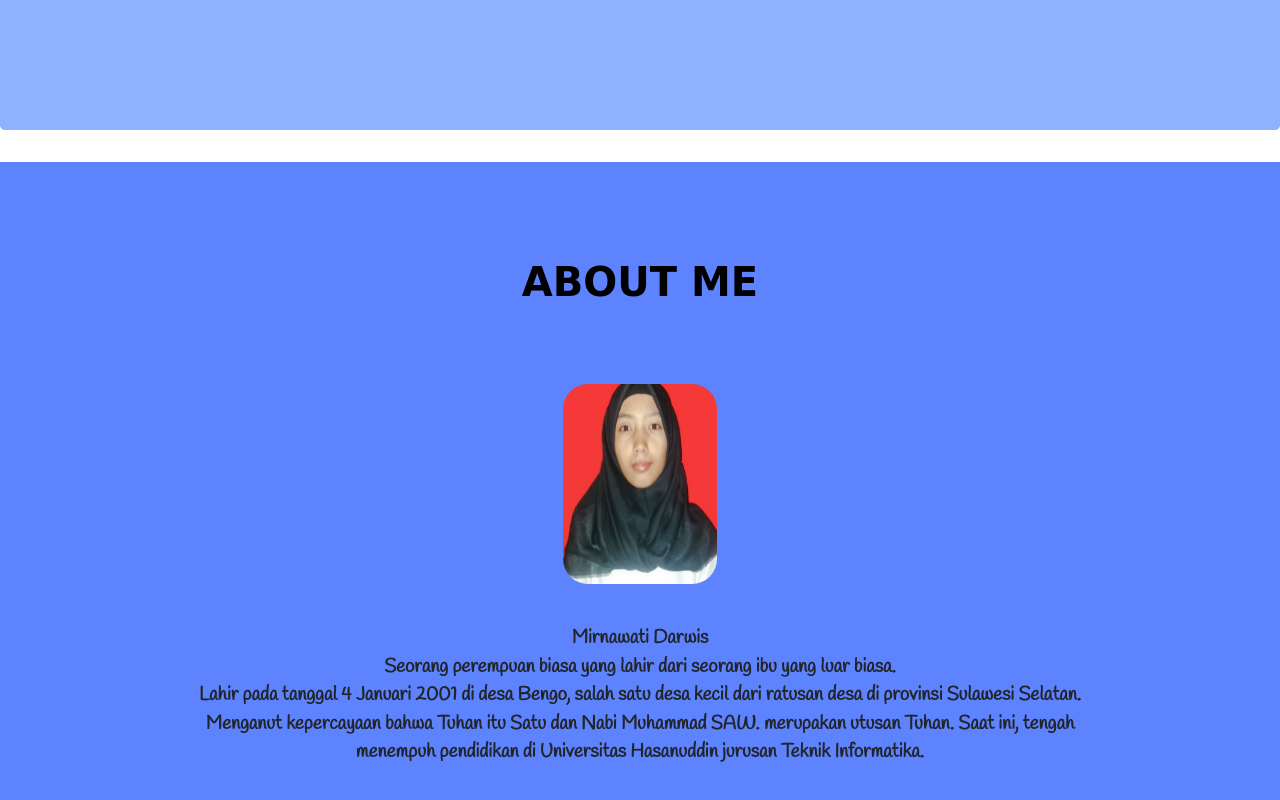
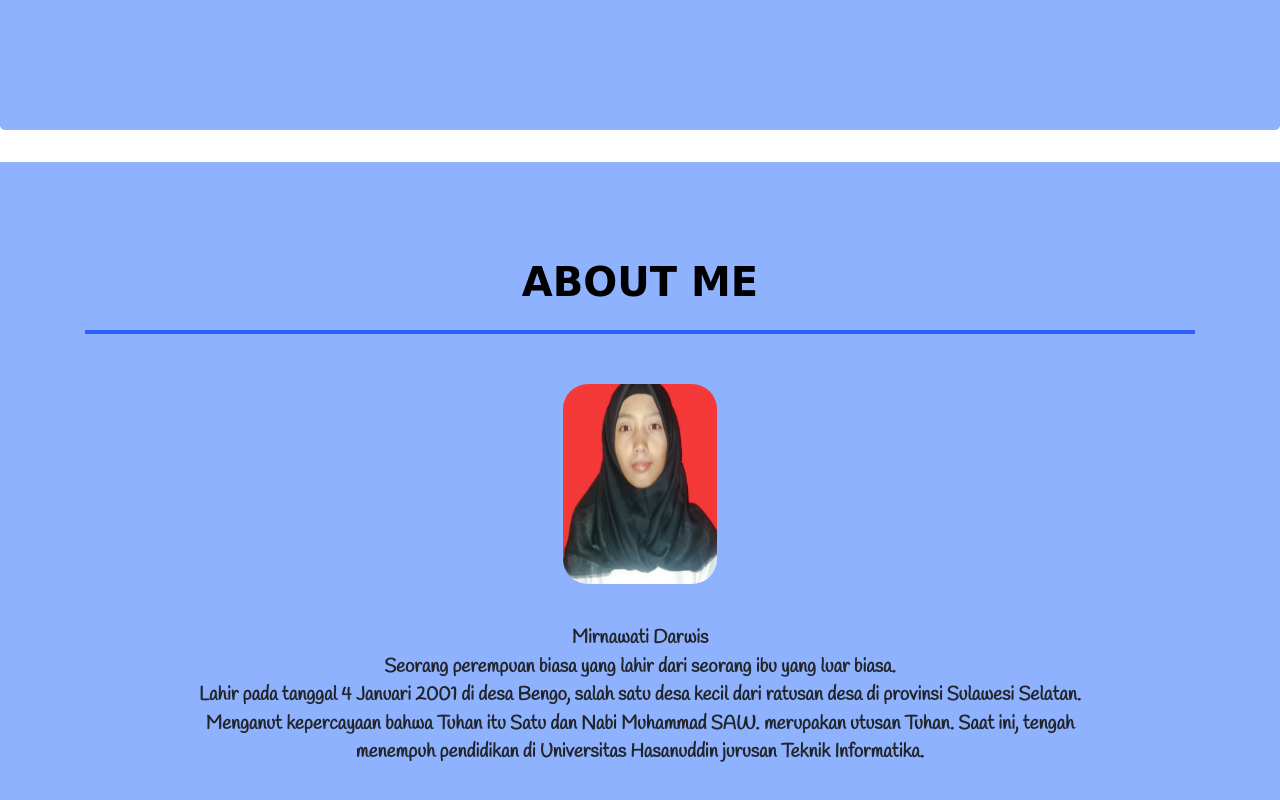
Before and after one commit to Mirna-D/Mirna-D.github.io, a plain HTML site: page index.html in a window 1280 px wide. Shown: the part 670-1470 px from the top of the page. Drawn offline with nearby package versions, Linux system fonts and the light colour scheme; a web font is replaced by a local one.

Commit message:
Update style.css

```diff
--- a/style.css
+++ b/style.css
@@ -46,7 +46,7 @@ body {
 .about {
     height: 100vh;
     align-items: center;
-    background-color:   rgb(94, 131, 255);
+    background-color: rgb(143, 178, 255);
 }
 
 .about .container {
@@ -63,7 +63,7 @@ body {
 
 .about hr {
     border-width: 4px;
-    border-color:  rgb(94, 131, 255);
+    border-color: rgb(47, 96, 255);
 }
 
 .about .me {
```
